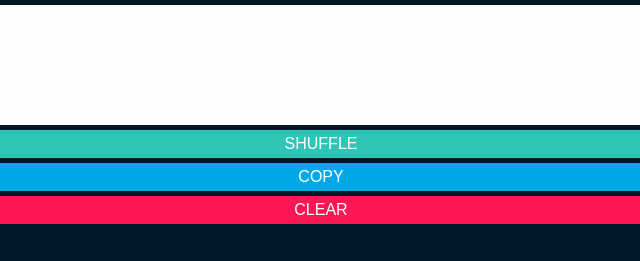
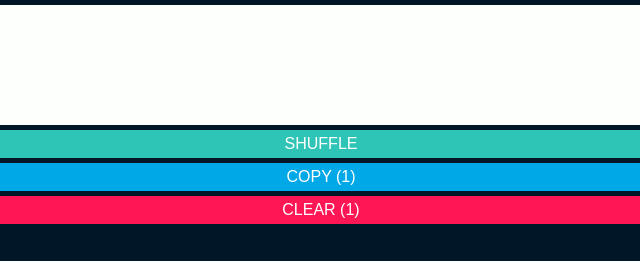
Before and after one commit to martinm/instagram-hashtags-shuffle, a plain HTML site: page index.html in a window 1280 px wide. Both pictures are taken after a click on the element "SHUFFLE". Shown: the top 261 px of the page, 319-959 px from the left. Drawn offline with Linux system fonts and the light colour scheme.

Commit message:
hashtag counter added to two buttons

```diff
--- a/index.html
+++ b/index.html
@@ -11,10 +11,11 @@
 </head>
 
 <body>
+
     <textarea id="inputText"></textarea>
         <div class="btn shuffleBtn" onclick="shuffleBtnPressed()">SHUFFLE</div>
-        <div class="btn copyBtn" onclick="copyContent()">COPY</div>
-        <div class="btn clearBtn" onclick="clearContent()">CLEAR</div>
+        <div class="btn copyBtn" id="copyBtn" onclick="copyContent()">COPY (0)</div>
+        <div class="btn clearBtn" id="clearBtn" onclick="clearContent()">CLEAR (0)</div>
 
         <ul>
             <li>Paste your hastags into the white box on the top</li>
--- a/script.js
+++ b/script.js
@@ -23,6 +23,9 @@ shuffleBtnPressed = () => {
     let arr = splitText(inputText.value, " ");
     shuffle(arr);
     inputText.value = arr.join(" ");
+
+    document.getElementById("copyBtn").innerText = "COPY ("+arr.length+")";
+    document.getElementById("clearBtn").innerText = "CLEAR ("+arr.length+")";
 }
 
 copyContent = () => {
@@ -33,6 +36,9 @@ copyContent = () => {
 
 clearContent = () => {
     document.getElementById("inputText").value = "";
+
+    document.getElementById("copyBtn").innerText = "COPY (0)";
+    document.getElementById("clearBtn").innerText = "CLEAR (0)";
 }
 
 
--- a/style.css
+++ b/style.css
@@ -32,7 +32,7 @@ textarea {
     cursor: pointer;
     margin: 0 auto;
     margin-top: 5px;
-    transition: background 200ms 50ms ease-in-out;
+    transition: background 50ms 20ms ease-in-out;
     -webkit-user-select: none;
     -moz-user-select: none;
     font-family: Arial, Helvetica, sans-serif;
```
